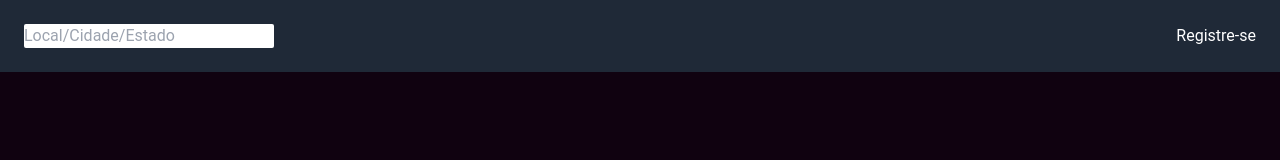
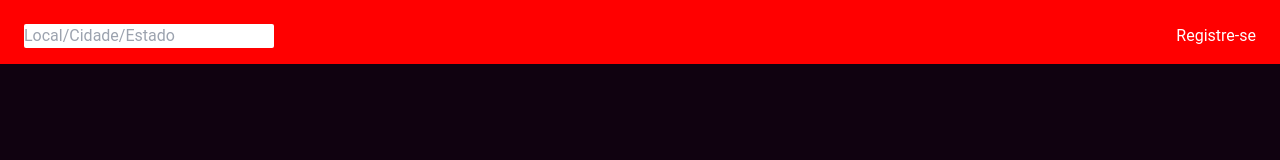
Before and after one commit to JulinoSD/weatherApp, a Next.js app: page / in a window 1280 px wide. Shown: the top 160 px of the page. Built offline with nearby package versions, Linux system fonts and the light colour scheme.

Commit message:
Bug css nav7

```diff
--- a/src/components/layout.tsx
+++ b/src/components/layout.tsx
@@ -14,8 +14,8 @@ const Layout: FunctionComponent<IProps> = ({ main }) => {
 
     return (
         <div className="max-w-screen-2xl max-auto">
-            <nav className="bg-black max-w-screen" style={{height: '4rem'}}>{/*Navigation className*/}
-                <div className="bg-gray-800 p-6 flex items-center justify-between">
+            <nav className="bg-black max-w-screen" style={{height: '4rem', minWidth: '100vw', background:'red'}}>{/*Navigation className*/}
+                <div className="p-6 flex items-center justify-between">
                     <input type="text"
                         name="search"
                         id="search"
```
